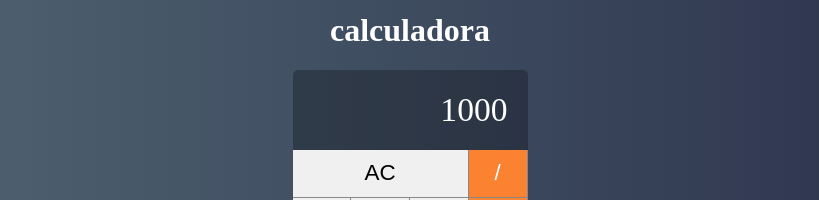
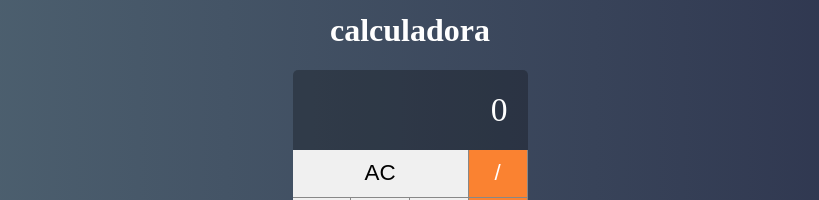
Before and after one commit to Vini03-Alcantra/CalculadoraVue, a Vue app: page / in a window 1280 px wide. Shown: the part 210-410 px from the top of the page, without its empty margins (230-1049 px from the left). Built offline with nearby package versions, Linux system fonts and the light colour scheme.

Commit message:
Realizando operações

```diff
--- a/src/main/Calculator.vue
+++ b/src/main/Calculator.vue
@@ -1,6 +1,6 @@
 <template>
     <div class="calculator">
-        <Display value="1000"/>
+        <Display :value="displayValue"/>
         <Button label="AC" triple @onClick="clearMemory"/>
         <Button label="/" operation @onClick="setOperation"/>
         <Button label="7" @onClick="addDigit"/>
@@ -25,16 +25,59 @@
 import Button from "../components/Button.vue"
 import Display from "../components/Display.vue"
 export default {
+    data: function(){
+        return {
+            displayValue: "0",
+            claerDisplay: "false",
+            operation: null,
+            values: [0, 0],
+            current: 0,
+        }
+    },
     components: {Button, Display},
     methods: {
         clearMemory(){
-            console.log("Limpar memória")
+            Object.assign(this.$data, this.$options.data())
         },
         setOperation(operation){
-            console.log("Operação " + operation)
+            if (this.current === 0) {
+                this.operation = operation
+                this.current = 1
+                this.clearDisplay = true
+            }else{
+                const equals = operation === "="
+                const currentOperation = this.operation
+
+                try{
+                    this.values[0] = eval(
+                        `${this.values[0]} ${currentOperation} ${this.values[1]}`
+                    )
+                } catch(e){
+                    this.$emit("onError", e)
+                }
+
+                this.values[1] = 0
+
+                this.displayValue = this.values[0]
+                this.operation = equals ? null : operation
+                this.current = equals ? 0 : 1
+                this.clearDisplay = !equals
+            }
         },
         addDigit(n){
-            console.log("Digito " + n)
+            if (n === "." && this.displayValue.includes(".")) {
+                return
+            }
+
+            const clearDisplay = this.displayValue === "0"
+                || this.clearDisplay
+            const currentValue = clearDisplay ? "" : this.displayValue;
+            const displayValue = currentValue + n
+
+            this.displayValue = displayValue
+            this.clearDisplay = false
+            this.values[this.current] = displayValue
+
         }
     }
 }
```
